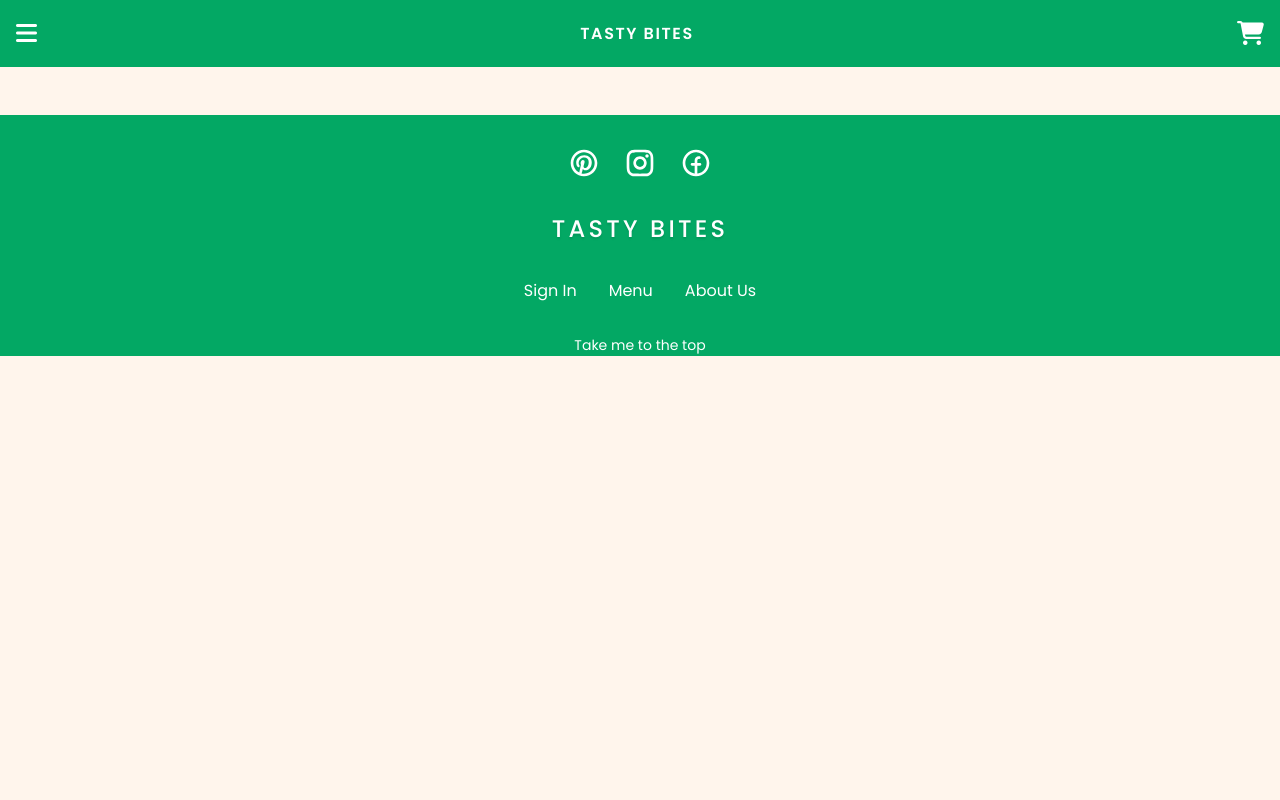
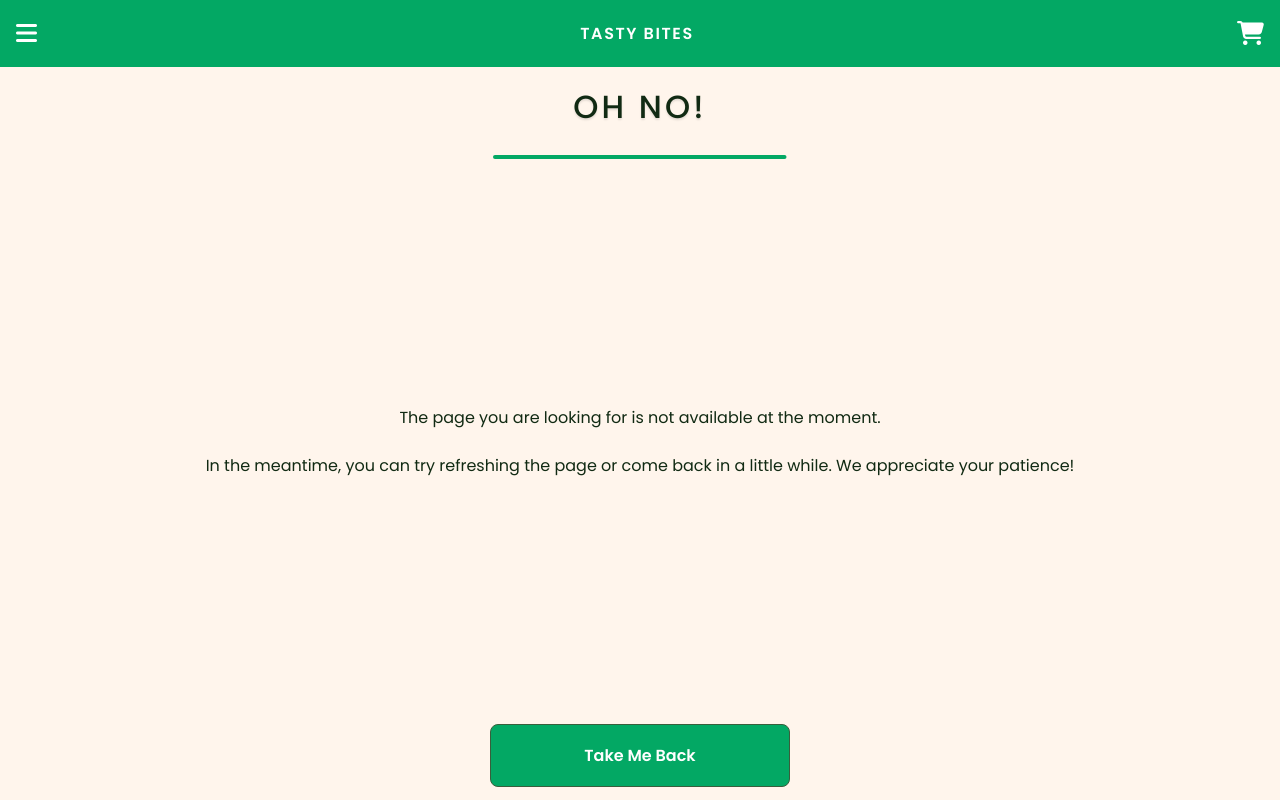
Before and after one commit to FirePants-TastyBites/frontend, a React (Vite) app: page /error in a window 1280 px wide. Shown: the top 800 px of the page. Built offline with nearby package versions, Linux system fonts and the light colour scheme.

Commit message:
Error boundary route ok

```diff
--- a/src/App.jsx
+++ b/src/App.jsx
@@ -15,6 +15,8 @@ import StaffMenuPage from "./pages/StaffMenu";
 import OrderConfirmation from "./pages/OrderConfirmation";
 import OrderCancellation from "./pages/OrderCancellation";
 import { useEffect } from "react";
+import ProtectedRoute from "./components/ProtectedRoute";
+import ErrorBoundary from "./pages/ErrorBoundary";
 
 function App() {
   const { pathname } = useLocation();
@@ -44,14 +46,17 @@ function App() {
             <Route path="/menu" element={<Menu />}></Route>
             <Route path="/sign-in" element={<SignInPage />}></Route>
             <Route path="/cart" element={<Cart />} />
-            <Route path="/checkout" element={<Checkout />} />
-            <Route path="/confirmation/:id" element={<OrderConfirmation />} />
-            <Route path="/cancel-order" element={<OrderCancellation />} />
+            <Route element={<ProtectedRoute />}>
+              <Route path="/checkout" element={<Checkout />} />
+              <Route path="/confirmation/:id" element={<OrderConfirmation />} />
+              <Route path="/cancel-order" element={<OrderCancellation />} />
+            </Route>
             <Route path="/staff" element={<StaffLayout />}>
               <Route index element={<StaffPage />} />
               <Route path="orders" element={<StaffOrdersPage />} />
               <Route path="menu" element={<StaffMenuPage />} />
             </Route>
+            <Route path="/*" element={<ErrorBoundary />} />
           </Routes>
         </div>
 
--- a/src/pages/ErrorBoundary/ErrorBoundary.scss
+++ b/src/pages/ErrorBoundary/ErrorBoundary.scss
@@ -2,9 +2,11 @@
     width: 100%;
     display: flex;
     flex-direction: column;
+    justify-content: space-between;
     align-items: center;
     gap: 3rem;
     min-height: 88vh;
+    text-align: center;
 
     header, section {
         display: flex;
--- a/src/pages/ErrorBoundary/index.jsx
+++ b/src/pages/ErrorBoundary/index.jsx
@@ -1,5 +1,7 @@
+import Button from "../../components/Button";
+import GreenLine from "../../components/GreenLine";
+import './ErrorBoundary.scss';
 import { useNavigate } from "react-router-dom";
-import Button from "../../components/Button";
 
 function ErrorBoundary() {
     const navigate = useNavigate();
@@ -13,10 +15,8 @@ function ErrorBoundary() {
             <section>
                 <p>The page you are looking for is not available at the moment.</p>
                 <p>In the meantime, you can try refreshing the page or come back in a little while. We appreciate your patience!</p>
-                <section>
-                    <Button label={"Take Me Back"} type={"primary"} onClick={() => navigate(-1)} />
-                </section>
             </section>
+            <Button label={"Take Me Back"} type={"primary"} onClick={() => navigate(-1)} />
         </main>
     );
 }
```
